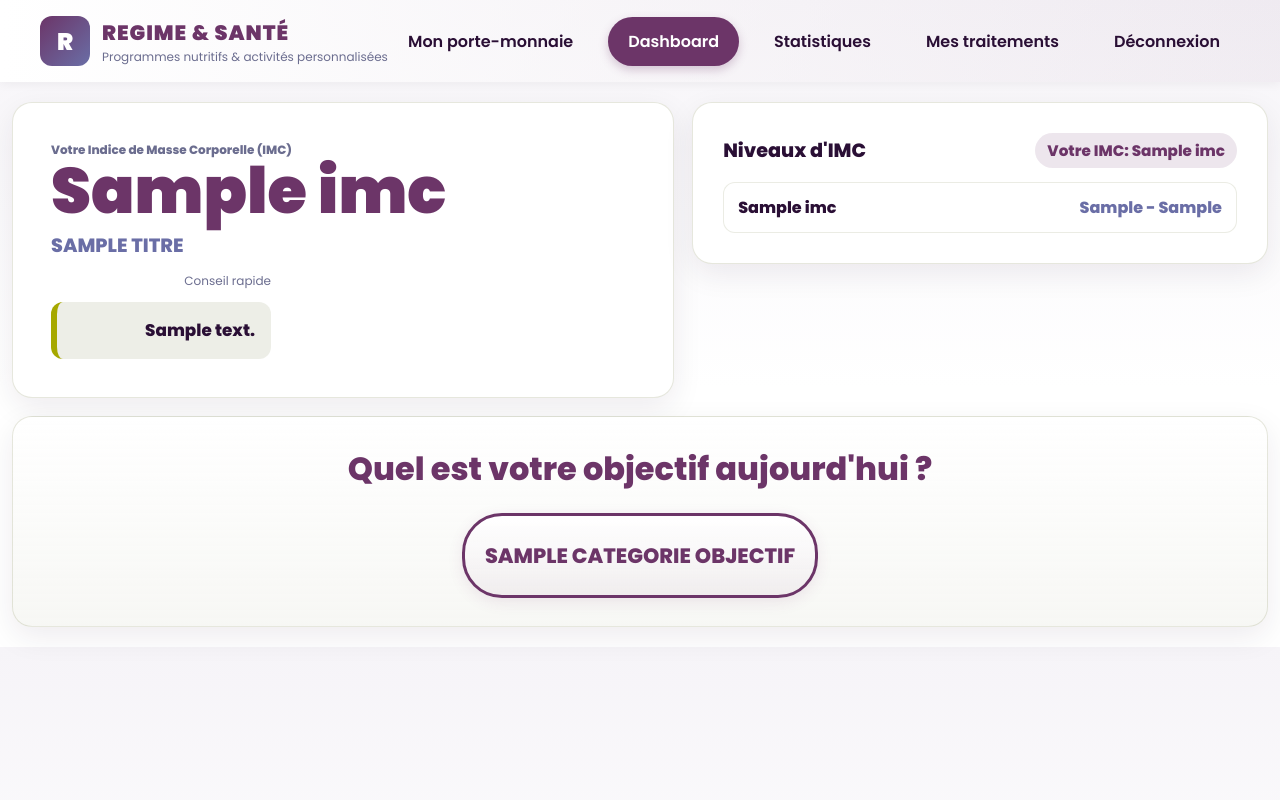
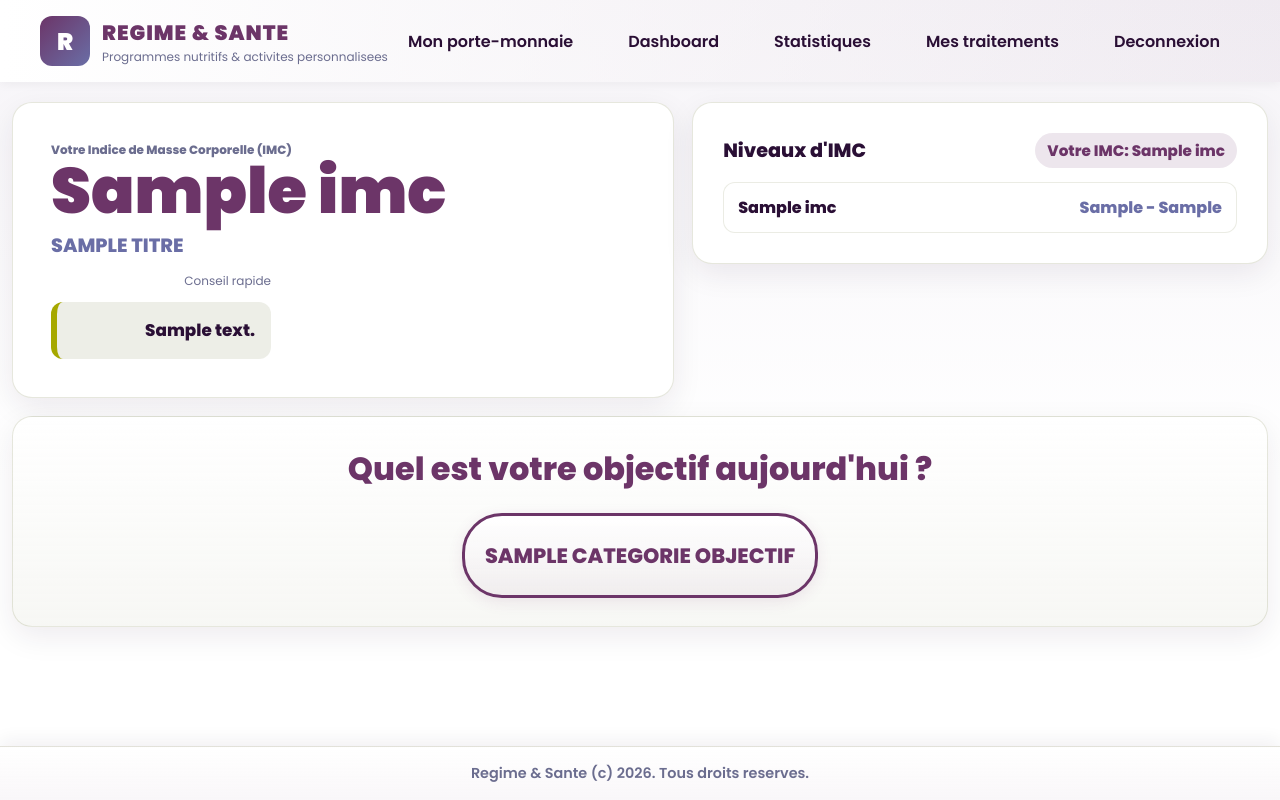
Before and after one commit to Elie12-d/Regime, a CodeIgniter 4 app: the page made by app/Views/Dashboard.php in a window 1280 px wide. Run offline with PHP 8.4 and a stand-in for CodeIgniter, Linux system fonts and the light colour scheme; the template is opened without the code that fills it: most values are stand-ins (such as "Sample title", 1, 10 or a date in 2020); some libraries are stand-ins or nearby versions.

Commit message:
model layout

```diff
--- a/app/Views/Dashboard.php
+++ b/app/Views/Dashboard.php
@@ -1,11 +1,13 @@
-<!DOCTYPE html>
-<html lang="fr">
-<head>
-    <meta charset="UTF-8">
-    <meta name="viewport" content="width=device-width, initial-scale=1">
-    <title>Suivi de votre santé</title>
-    <link href="https://fonts.googleapis.com/css2?family=Poppins:wght@400;600;800;900&display=swap" rel="stylesheet">
-    <style>
+<?php
+$title = 'Suivi de votre sante';
+$activePage = 'dashboard';
+?>
+
+<?= $this->extend('layout') ?>
+
+<?= $this->section('head') ?>
+<link href="https://fonts.googleapis.com/css2?family=Poppins:wght@400;600;800;900&display=swap" rel="stylesheet">
+<style>
         :root{
             --bg: #f6f4f8; /* soft off-white */
             --card: #ffffff;
@@ -156,27 +158,11 @@
         form{margin:0}
         form button{all:unset;cursor:pointer}
 
-    </style>
-</head>
-<body>
-    <header>
-        <div class="brand">
-            <div class="logo">R</div>
-            <div>
-                <div class="site-title">Regime & Santé</div>
-                <div class="muted" style="font-size:12px">Programmes nutritifs & activités personnalisées</div>
-            </div>
-        </div>
-        <nav>
-            <a class="nav-link" href="<?= site_url('porte-monnaie') ?>">Mon porte-monnaie</a>
-            <a class="nav-link primary" href="<?= site_url('dashboard') ?>">Dashboard</a>
-            <a class="nav-link" href="<?= site_url('statistiques') ?>">Statistiques</a>
-            <a class="nav-link" href="<?= site_url('traitements') ?>">Mes traitements</a>
-            <a class="nav-link" href="<?= site_url('logout') ?>">Déconnexion</a>
-        </nav>
-    </header>
+</style>
+<?= $this->endSection() ?>
 
-    <main>
+<?= $this->section('content') ?>
+<main>
         <?php
             $imcValue = (float) str_replace(',', '.', (string) $imc);
         ?>
@@ -224,6 +210,5 @@
                 <?php } ?>
             </div>
         </div>
-    </main>
-</body>
-</html>
+</main>
+<?= $this->endSection() ?>
--- /dev/null
+++ b/app/Views/layout.php
@@ -0,0 +1,70 @@
+<!DOCTYPE html>
+<html lang="fr">
+<head>
+    <meta charset="UTF-8">
+    <meta name="viewport" content="width=device-width, initial-scale=1.0">
+    <title><?= esc($title ?? 'Regime & Sante') ?></title>
+    <style>
+        html, body {
+            height: 100%;
+        }
+        body {
+            margin: 0;
+            min-height: 100vh;
+            display: flex;
+            flex-direction: column;
+        }
+        .page-content {
+            flex: 1;
+        }
+        .site-footer {
+            margin-top: auto;
+            padding: 16px 24px;
+            text-align: center;
+            color: #6b6d8f;
+            font-size: 0.9rem;
+            font-weight: 600;
+            border-top: 1px solid rgba(155, 160, 122, 0.25);
+            background: linear-gradient(180deg, #ffffff, rgba(108, 53, 104, 0.04));
+            box-shadow: 0 -6px 18px rgba(42, 15, 53, 0.06);
+        }
+    </style>
+    <?= $this->renderSection('head') ?>
+</head>
+<body>
+    <?php $activePage = $activePage ?? ''; ?>
+    <?php $customHeader = $this->renderSection('header'); ?>
+    <?php if (trim((string) $customHeader) !== ''): ?>
+        <?= $customHeader ?>
+    <?php else: ?>
+        <header>
+            <div class="brand">
+                <div class="logo">R</div>
+                <div>
+                    <div class="site-title">Regime & Sante</div>
+                    <div class="muted page-subtitle subtle" style="font-size:12px">Programmes nutritifs & activites personnalisees</div>
+                </div>
+            </div>
+            <nav>
+                <a class="nav-link<?= $activePage === 'wallet' ? ' primary' : '' ?>" href="<?= site_url('porte-monnaie') ?>">Mon porte-monnaie</a>
+                <a class="nav-link<?= $activePage === 'dashboard' ? ' primary' : '' ?>" href="<?= site_url('dashboard') ?>">Dashboard</a>
+                <a class="nav-link<?= $activePage === 'statistiques' ? ' primary' : '' ?>" href="<?= site_url('statistiques') ?>">Statistiques</a>
+                <a class="nav-link<?= $activePage === 'traitements' ? ' primary' : '' ?>" href="<?= site_url('traitements') ?>">Mes traitements</a>
+                <a class="nav-link<?= $activePage === 'logout' ? ' primary' : '' ?>" href="<?= site_url('logout') ?>">Deconnexion</a>
+            </nav>
+        </header>
+    <?php endif; ?>
+
+    <div class="page-content">
+        <?= $this->renderSection('content') ?>
+    </div>
+
+    <footer class="site-footer">
+        <div class="footer-inner">
+            Regime & Sante (c) <?= date('Y') ?>. Tous droits reserves.
+        </div>
+    </footer>
+
+    <?= $this->renderSection('scripts') ?>
+</body>
+</html>
```
Also changed, not shown: app/Views/ListeRegimes.php (+13 -28 lines), app/Views/Paiement.php (+13 -28 lines), app/Views/PorteMonnaie.php (+16 -31 lines), app/Views/listTraitement.php (+16 -31 lines), app/Views/welcome_message.php (+19 -10 lines), 3 other files.
